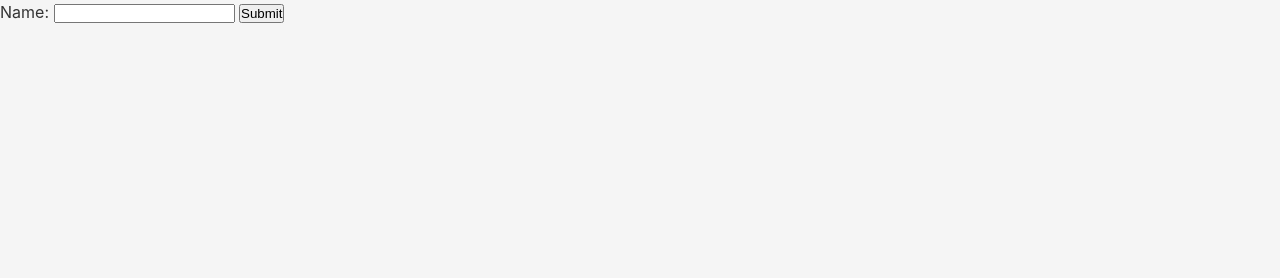
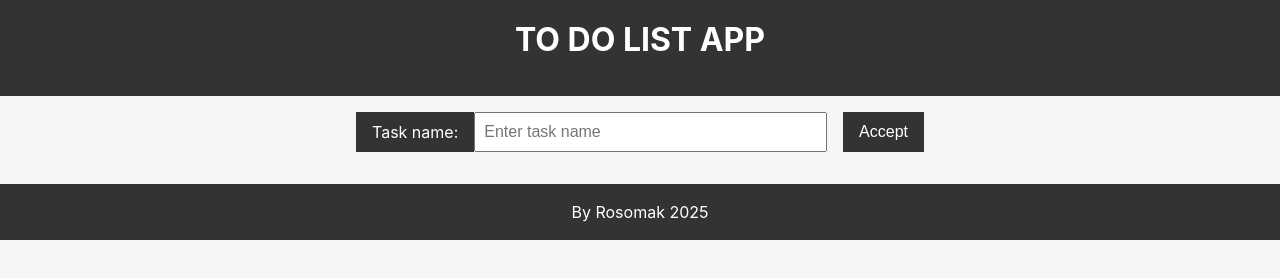
Before and after one commit to Rosomak2024/Learn-Java-Script, a website built with Vite: page index.html in a window 1280 px wide. Built offline with nearby package versions, Linux system fonts and the light colour scheme.

Commit message:
footer header added css styled

```diff
--- a/index.html
+++ b/index.html
@@ -7,20 +7,25 @@
     <title>Vite App</title>
   </head>
   <body>
+    <header>
+      <h1>To do list app</h1>
+    </header>
     <div id="app">
       <form id="task_form" autocomplete="off">
-        <label for="text_input">Name:</label>
+        <label for="text_input">Task name:</label>
         <input
           type="text"
           id="text_input"
           name="name"
           value=""
+          placeholder="Enter task name"
           autocomplete="off"
         />
-        <button type="button" class="add_button">Submit</button>
+        <button type="button" class="add_button">Accept</button>
       </form>
       <ul class="list"></ul>
     </div>
+    <footer>By Rosomak 2025</footer>
     <!-- <script type="module" src="path/to/your/script.js"></script> -->
     <script type="module" src="/src/main.js"></script>
   </body>
--- a/src/style.css
+++ b/src/style.css
@@ -5,7 +5,8 @@
 }
 
 html {
-  font-family: Inter, system-ui, Avenir, Helvetica, Arial, sans-serif;
+  /* font-family: Inter, system-ui, Avenir, Helvetica, Arial, sans-serif; */
+  font-family: 'Inter', sans-serif;
 }
 body{
   background-color: #f5f5f5;
@@ -14,7 +15,81 @@ body{
   line-height: 1.5;
 }
 
+header{
+  background-color: #333;
+  color: #fff;
+  padding: 1rem;
+  text-align: center;
+
+}
+
+h1{
+  font-size: 2rem;
+   /* font uppercase */
+  text-transform: uppercase;
+  margin-bottom: 1rem;
+}
+#app{
+  max-width: 600px;
+  margin: 0 auto;
+  padding: 1rem;
+}
+
+form{
+  display: flex;
+  margin-bottom: 1rem;
+}
+
+label{
+  background-color: #333;
+  color: #fff;
+  border: none;
+  padding: 0.5rem 1rem;
+  font-size: 1rem;
+  cursor: pointer;
+}
+
+form input[type="text"]{
+  flex: 1;
+  padding: 0.5rem;
+  font-size: 1rem;
+}
+
+.list_item{
+  display: flex;
+  /* justify-content: space-around; */
+  align-items: center;
+  padding: 0.5rem 1rem;
+  border-bottom: 1px solid #ccc;
+}
+
 .done {
   text-decoration: line-through;
   color: gray; /* opcjonalnie zmień kolor tekstu */
 }
+
+.add_button{
+  background-color: #333;
+  color: #fff;
+  border: none;
+  padding: 0.5rem 1rem;
+  font-size: 1rem;
+  cursor: pointer;
+}
+
+button{
+  background-color: #333;
+  margin-left: 1rem;
+  color: #fff;
+  border: none;
+  padding: 0.5rem 1rem;
+  font-size: 1rem;
+  cursor: pointer;
+}
+
+footer{
+  background-color: #333;
+  color: #fff;
+  padding: 1rem;
+  text-align: center;
+}
```
Also changed, not shown: src/main.js (+2 -7 lines), 1 other file.
